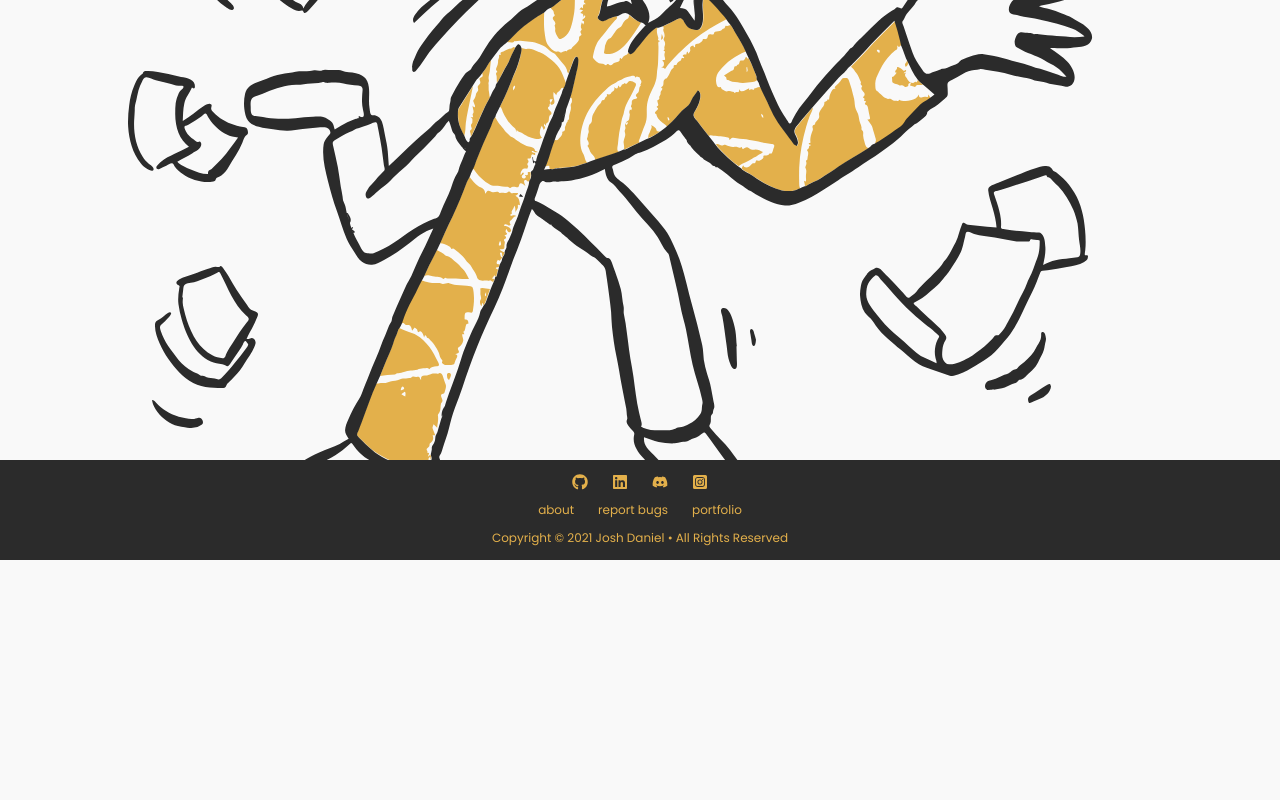
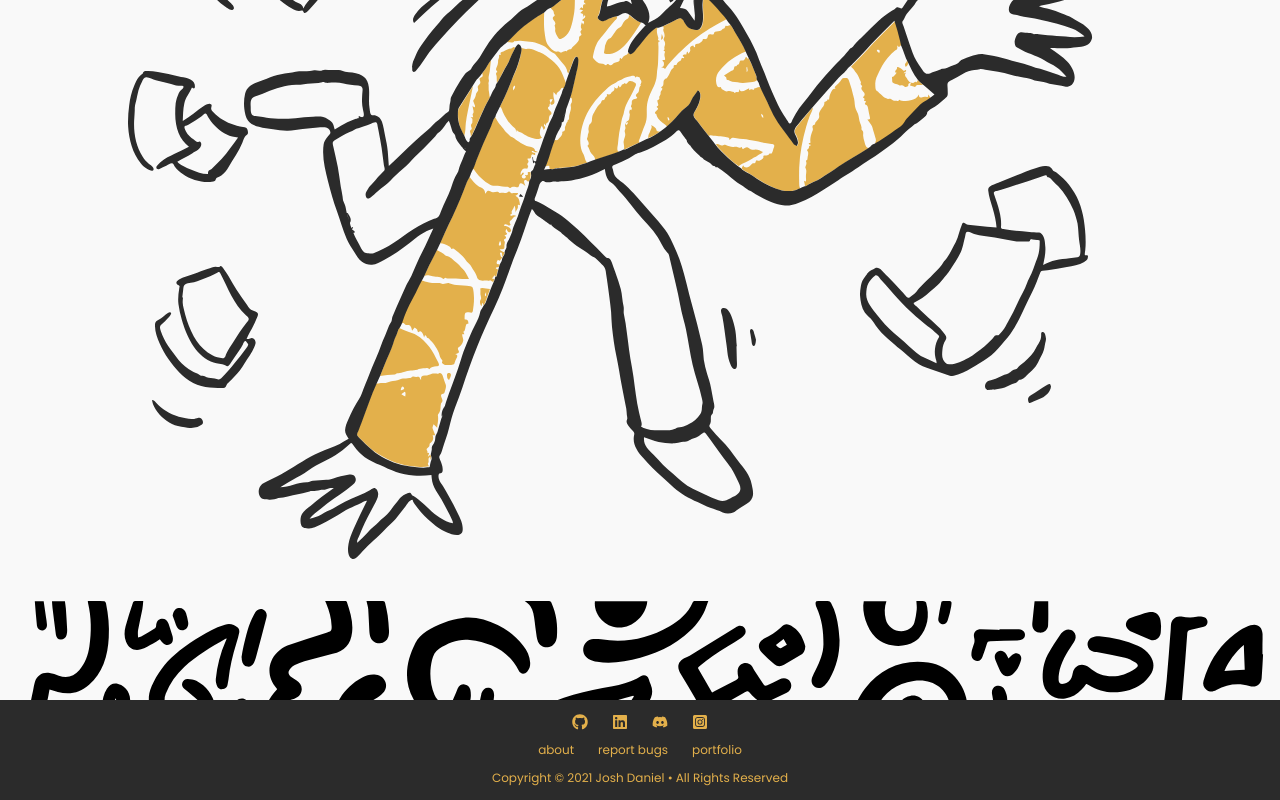
Before and after one commit to joshxfi/track-as-one, a Next.js app: page / in a window 1280 px wide. Shown: the part 489-1289 px from the top of the page. Before the commit the page ends 1049 px from the top, so only its background shows below. Built offline with nearby package versions, Linux system fonts and the light colour scheme.

Commit message:
Bug fix: x overflows when adding `pb-[200px]`

```diff
--- a/components/Footer.tsx
+++ b/components/Footer.tsx
@@ -10,9 +10,9 @@ const socialIcons = [FaGithub, FaLinkedin, FaDiscord, FaInstagramSquare];
 
 export const Footer: React.FC = () => {
   return (
-    <footer className='absolute bottom-0'>
-      <div className='relative overflow-hidden h-[200px] w-screen'>
-        {/* <Image src={doodle} alt='doodle pattern' /> */}
+    <footer className='absolute bottom-0 w-full'>
+      <div className='relative overflow-hidden h-[200px]'>
+        <Image src={doodle} alt='doodle pattern' />
         <div className='absolute bottom-0 h-[100px] w-full bg-primary text-xs text-secondary flex flex-col justify-center items-center'>
           <div className='flex text-base'>
             {socialIcons.map(Icon => (
--- a/components/Layout.tsx
+++ b/components/Layout.tsx
@@ -1,17 +1,25 @@
 import React from 'react';
 import Head from 'next/head';
 import { Navbar } from './Navbar';
+import { Footer } from './Footer';
 
 export const Layout: React.FC<Children> = ({ children }) => {
   return (
     <>
       <Head>
         <meta charSet='UTF-8' />
-        <meta name='viewport' content='width=device-width, initial-scale=1.0' />
+
+        <meta
+          name='viewport'
+          content='width=device-width, initial-scale=1, minimum-scale=1'
+        />
         <title>taskAsOne</title>
       </Head>
-
-      <main className='text-primary w-[85%] mx-auto'>{children}</main>
+      <div className='min-h-screen relative pb-[240px]'>
+        <Navbar />
+        <main className='text-primary w-[85%] mx-auto'>{children}</main>
+        <Footer />
+      </div>
     </>
   );
 };
--- a/components/Navbar.tsx
+++ b/components/Navbar.tsx
@@ -3,7 +3,7 @@ import { FaSignInAlt } from 'react-icons/fa';
 
 export const Navbar: React.FC = () => {
   return (
-    <nav className='w-screen bg-primary py-3 text-f9'>
+    <nav className='w-full bg-primary py-3 text-f9'>
       <div className='flex justify-between items-center w-[85%] mx-auto'>
         <h1 className='text-secondary font-bold text-3xl'>
           tAO<span className='text-f9'>.</span>
--- a/pages/index.tsx
+++ b/pages/index.tsx
@@ -1,14 +1,11 @@
 import React from 'react';
 import Image from 'next/image';
-import { Footer } from '../components/Footer';
 import { FaSignInAlt } from 'react-icons/fa';
 import avatar from '../public/assets/avatar.svg';
-import { Navbar } from '../components/Navbar';
 
 const index: React.FC = () => {
   return (
-    <div className='flex flex-col items-center leading-3 min-h-screen h-auto relative'>
-      <Navbar />
+    <div className='flex flex-col items-center leading-3'>
       <header className='mt-12 text-center mb-4'>
         <h1 className='text-5xl font-bold'>trackAsOne</h1>
         <i className='text-base'>organize your tasks as one</i>
@@ -20,7 +17,6 @@ const index: React.FC = () => {
       <div>
         <Image src={avatar} objectFit='contain' alt='trackAsOne avatar' />
       </div>
-      <Footer />
     </div>
   );
 };
```
